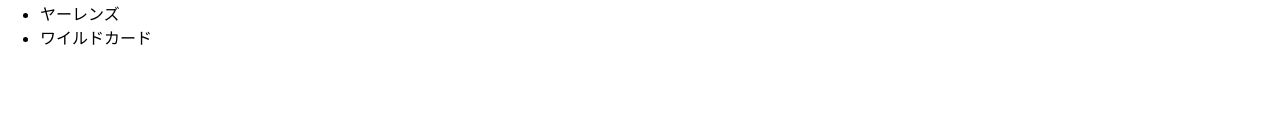
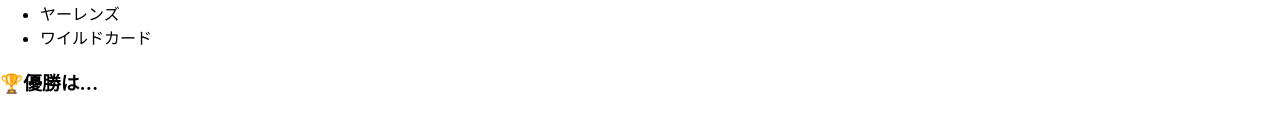
Before and after one commit to odendayoko/railway-react-station-4, a React (Create React App) app: page / in a window 1280 px wide. Shown: the part 596-728 px from the top of the page. Built offline with nearby package versions, Linux system fonts and the light colour scheme.

Commit message:
トップページを編集

```diff
--- a/src/App.tsx
+++ b/src/App.tsx
@@ -16,7 +16,11 @@ const App: FC = () => {
     "ワイルドカード",
   ];
 
-  return <AppPresenter groups={groups} />;
+  return (
+    <React.StrictMode>
+      <AppPresenter groups={groups} />
+    </React.StrictMode>
+  );
 };
 
 export default App;
--- a/src/AppPresenter.tsx
+++ b/src/AppPresenter.tsx
@@ -1,3 +1,4 @@
+import React, { useState } from "react";
 import { FC } from "react";
 
 export interface AppPresenterProps {
@@ -5,6 +6,8 @@ export interface AppPresenterProps {
 }
 
 export const AppPresenter: FC<AppPresenterProps> = ({ groups }) => {
+  const [showWinner, setShowWinner] = useState<boolean>(false);
+
   return (
     <>
       <h1>M-1グランプリ2023</h1>
@@ -29,6 +32,15 @@ export const AppPresenter: FC<AppPresenterProps> = ({ groups }) => {
           <li key={index}>{group}</li>
         ))}
       </ul>
+      <h3
+        onClick={() => {
+          setShowWinner(!showWinner);
+        }}
+        style={{ cursor: "pointer" }}
+      >
+        🏆優勝は…
+      </h3>
+      {showWinner && <h2>令和ロマン！！！</h2>}
     </>
   );
 };
```
